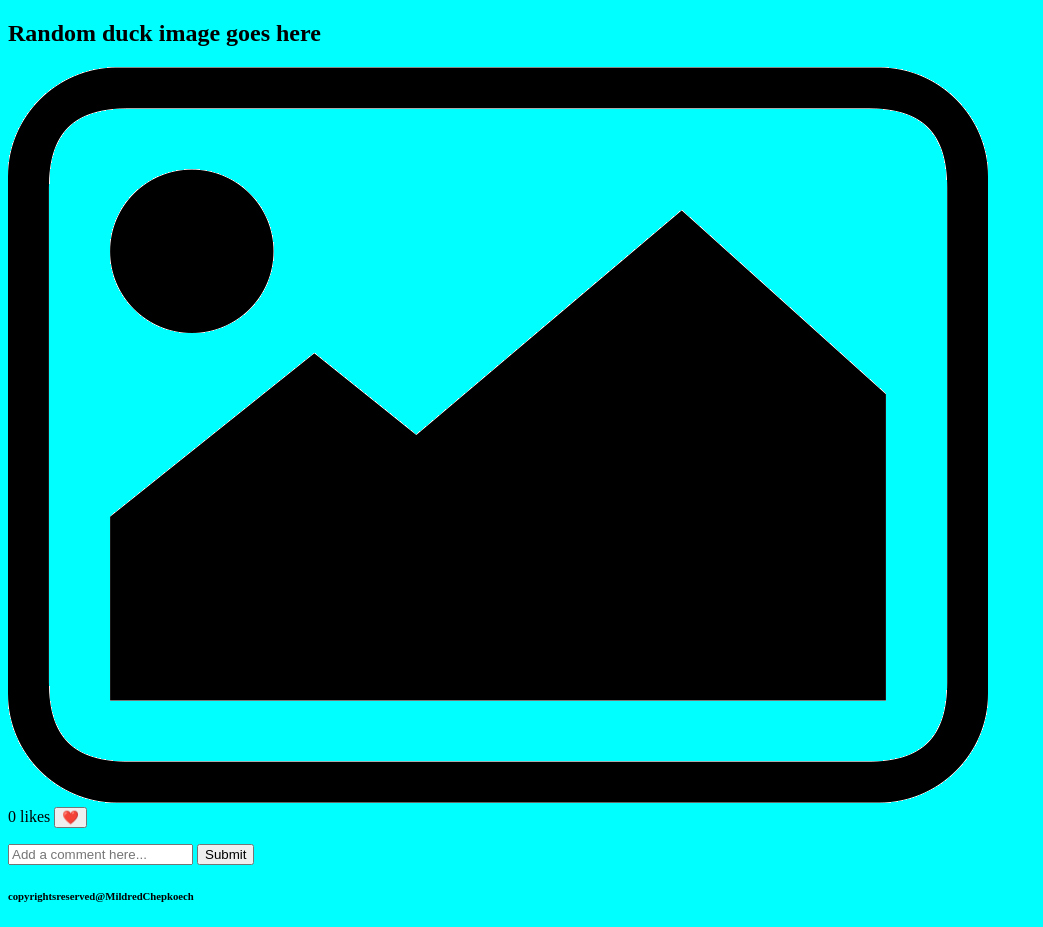
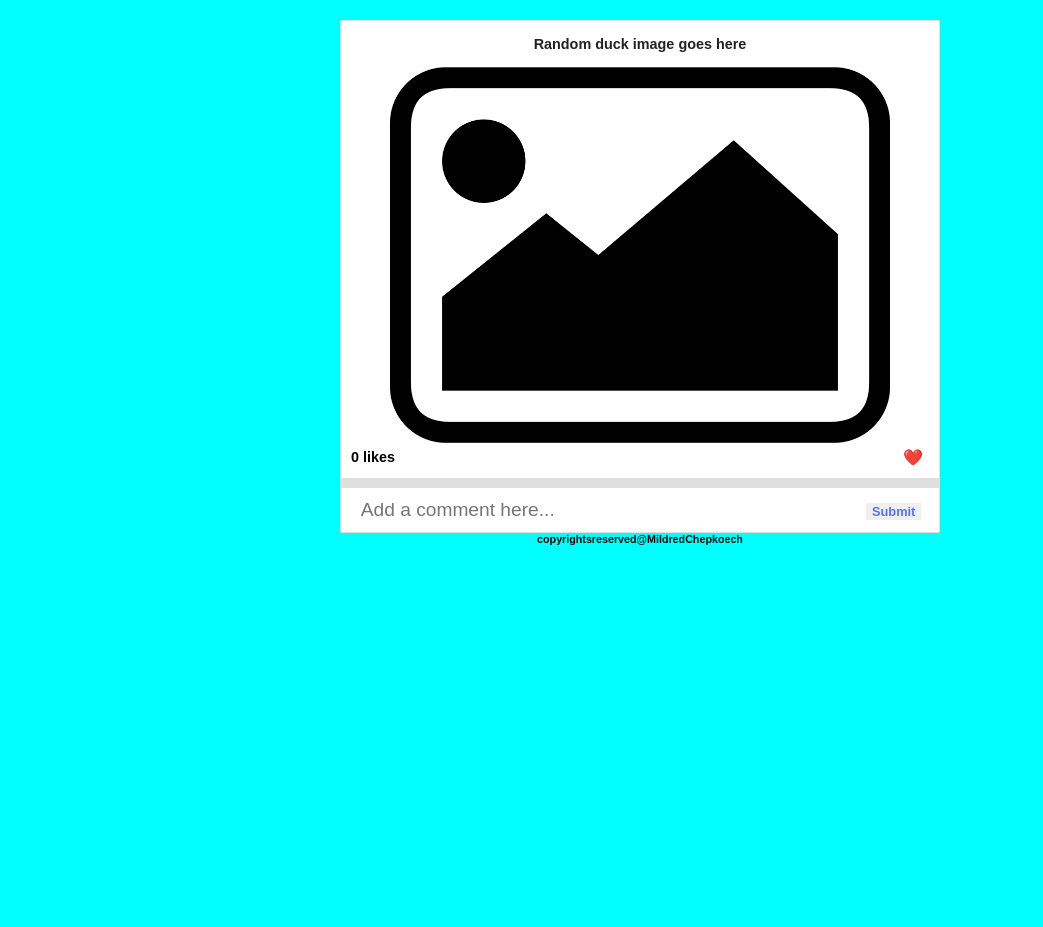
Before and after one commit to MildredKoskei/Random-Ducks-App, a plain HTML site: page index.html in a window 1280 px wide. Shown: the whole page, without its empty margins (0-1043 px from the left). After the commit the page ends 800 px from the top, so only its background shows below. Drawn offline with Linux system fonts and the light colour scheme; no server answers.

Commit message:
add style to my page

```diff
--- a/style.css
+++ b/style.css
@@ -1,3 +1,122 @@
-body {
-    background: aqua;
+*{
+    margin: 0;
+    font-family: Arial, Helvetica, sans-serif;
+    box-sizing: border-box;
   }
+
+  body {
+    padding: 20px;
+    text-align: center;
+    background-color: aqua;
+  }
+
+  .image-container {
+    width: 100%;
+    display: flex;
+    justify-content: center;
+
+  }
+
+  .image-card {
+    width: 600px;
+    border: 1px solid #00000020;
+    border-radius: 2px;
+    text-align: centre;
+    background-color: white;
+  }
+
+  .image {
+    width: 500px;
+
+  }
+
+  .title {
+    text-align: centre;
+    padding: 15px 10px;
+    font-size: 0.9rem;
+    font-weight: 600;
+    color: #000000dd;
+  }
+
+  .likes-section {
+    display: flex;
+    justify-content: space-between;
+    align-items: center;
+    padding: 0 10px;
+  }
+
+  .likes {
+    font-size: 0.9rem;
+    font-weight: 600;
+  }
+
+  .like-button {
+    color: rgb(255, 127, 80);
+    font-size: 1.0rem;
+    border: none;
+    background: none;
+    transition: color 100ms;
+    cursor: pointer;
+  }
+
+  /* .like-button:hover {
+    color: rgb(241, 71, 19);
+  } */
+
+  .like-button:active {
+    color: rgb(241, 71, 19);
+  }
+
+  .like-button:focus {
+    outline:none;
+  }
+
+  .comments {
+    list-style-type: none;
+    margin-left: 0;
+    padding-left: 10px;
+    font-size: 0.85rem;
+  }
+
+  .comments li {
+    margin: 2px 0;
+    letter-spacing: 0.2px;
+  }
+
+  .comment-form {
+    width: 100%;
+    border-top: 10px solid #00000020;
+    padding: 10px;
+    margin-top: 10px;
+  }
+
+  .comment-input {
+    width: 87%;
+    border: none;
+    font-size: 1.2rem;
+  }
+
+  .comment-input:focus {
+    outline: none;
+  }
+
+  .comment-button {
+    border: none;
+    font-size: 0.8rem;
+    font-weight: 600;
+    color: rgb(92, 114, 238);
+    cursor: pointer;
+    transition: color 300ms;
+  }
+
+  .comment-button:hover {
+    color: rgb(37, 68, 245);
+  }
+
+  .comment-button:active {
+    color: rgb(127, 146, 250);
+  }
+
+  .comment-button:focus {
+    outline: none;
+  }
```
